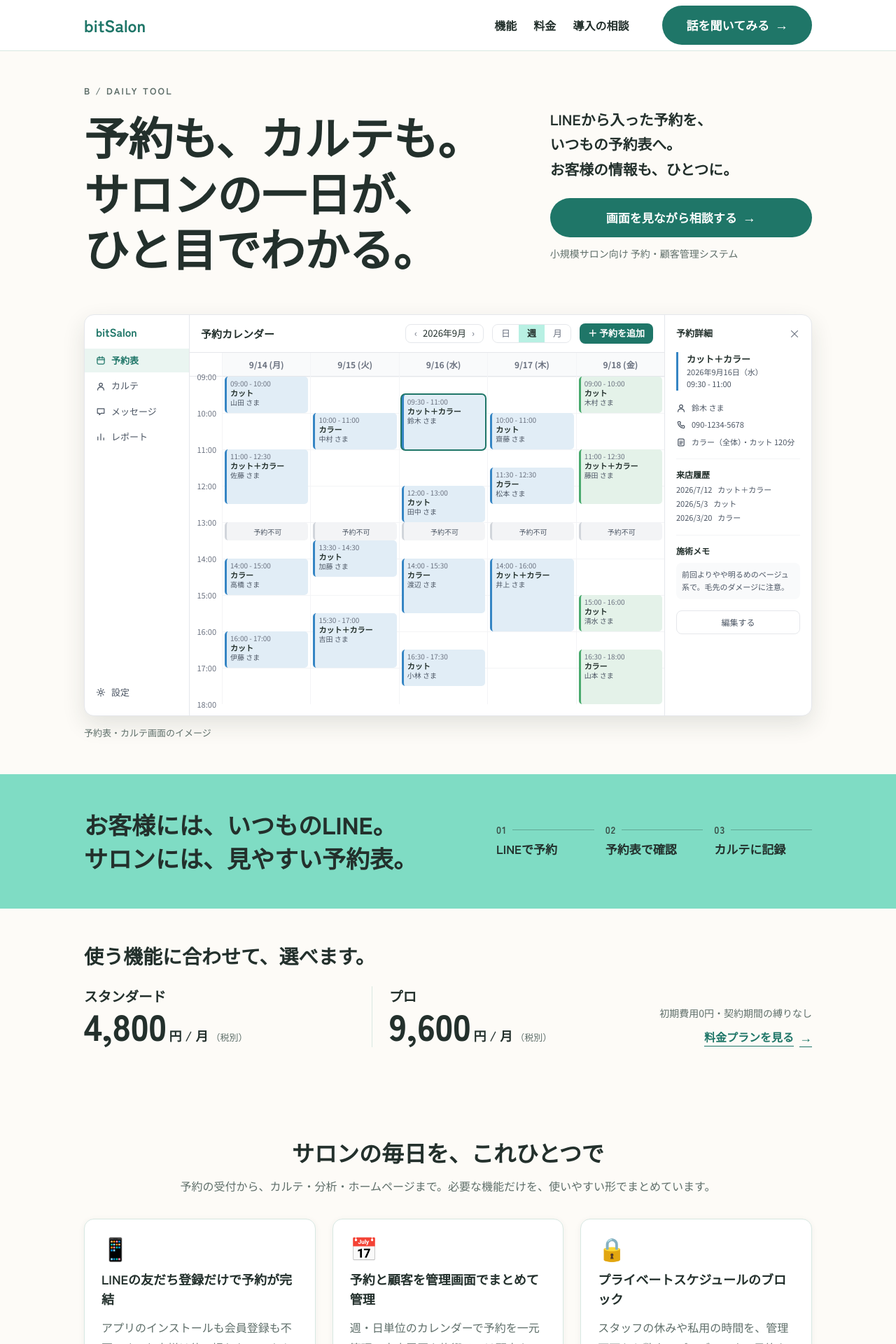
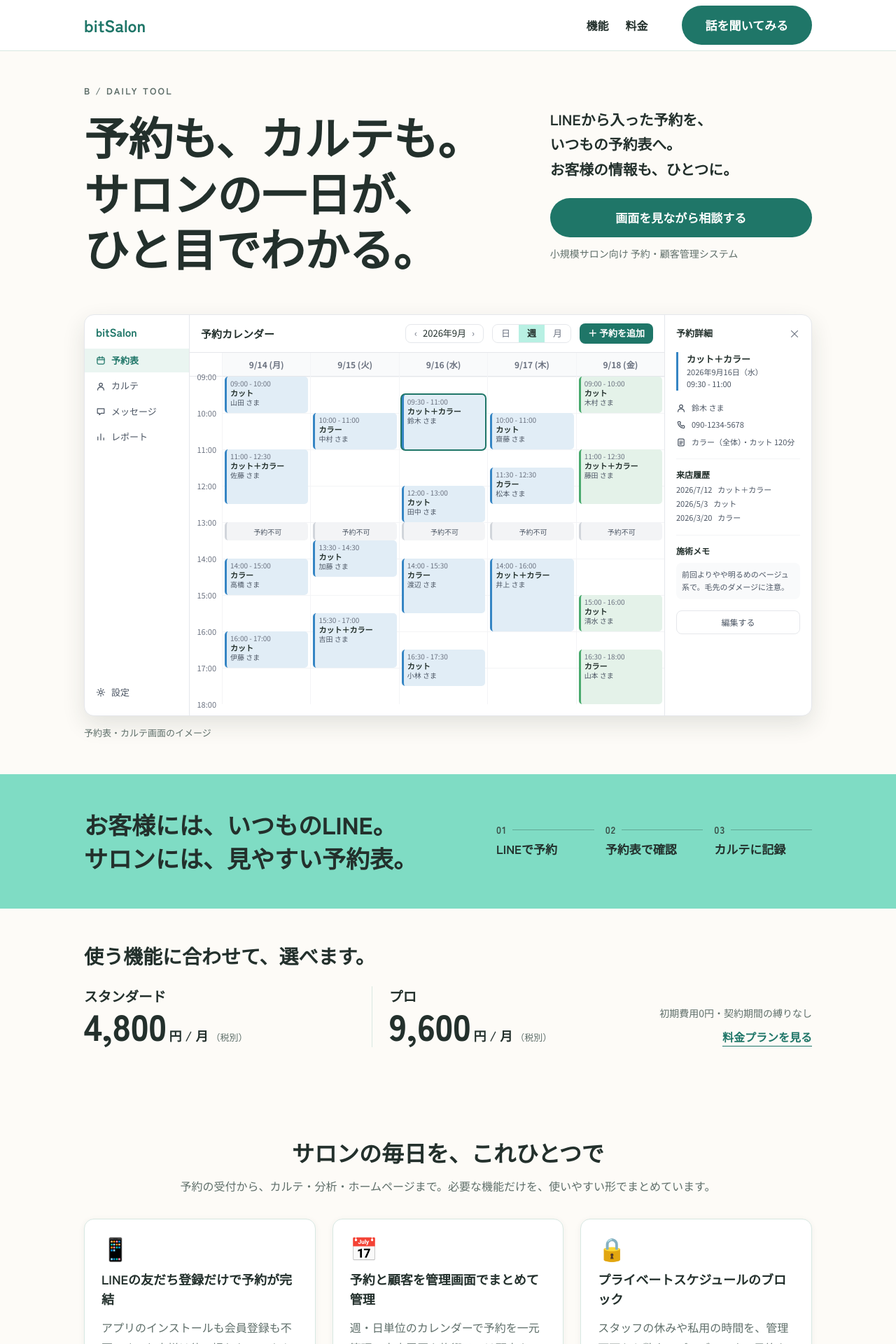
Before and after one commit to ohura-bitspace/bitsalon-lp, a React (Vite) app: page / in a window 1280 px wide. Shown: the top 1920 px of the page at 70% size. Built offline with nearby package versions, Linux system fonts and the light colour scheme.

Commit message:
トップを整理

```diff
--- a/src/components/Header.tsx
+++ b/src/components/Header.tsx
@@ -15,15 +15,9 @@
           <Link className="header__nav-link" to="/#pricing">
             料金
           </Link>
-          <Link className="header__nav-link" to="/#contact">
-            導入の相談
-          </Link>
         </nav>
         <Link className="header__cta btn btn--primary" to="/#contact">
           話を聞いてみる
-          <span className="btn__arrow" aria-hidden="true">
-            →
-          </span>
         </Link>
       </div>
     </header>
--- a/src/index.css
+++ b/src/index.css
@@ -206,12 +206,6 @@
   border-color: var(--primary);
 }
 
-/* ボタン末尾の矢印。装飾なのでスクリーンリーダーからは隠す */
-.btn__arrow {
-  font-size: 1.125em;
-  line-height: 1;
-}
-
 @media (max-width: 640px) {
   :root {
     --header-height: 52px;
--- a/src/sections/Hero.tsx
+++ b/src/sections/Hero.tsx
@@ -23,9 +23,6 @@
           </p>
           <Link className="btn btn--primary hero__cta" to="/#contact">
             画面を見ながら相談する
-            <span className="btn__arrow" aria-hidden="true">
-              →
-            </span>
           </Link>
           <p className="hero__note">小規模サロン向け 予約・顧客管理システム</p>
         </div>
--- a/src/sections/PricingTeaser.tsx
+++ b/src/sections/PricingTeaser.tsx
@@ -29,9 +29,6 @@
             <p className="teaser__note">初期費用0円・契約期間の縛りなし</p>
             <Link className="teaser__link" to="/#pricing">
               料金プランを見る
-              <span className="btn__arrow" aria-hidden="true">
-                →
-              </span>
             </Link>
           </div>
         </div>
--- a/src/sections/ProductMock.css
+++ b/src/sections/ProductMock.css
@@ -387,7 +387,7 @@
   text-align: center;
 }
 
-/* ===== 画面幅に応じて右パネル → サイドバー → 曜日の順に落とす ===== */
+/* ===== 画面幅に応じて右パネル、サイドバー、曜日の順に落とす ===== */
 @media (max-width: 1023px) {
   .mock__detail {
     display: none;
```
